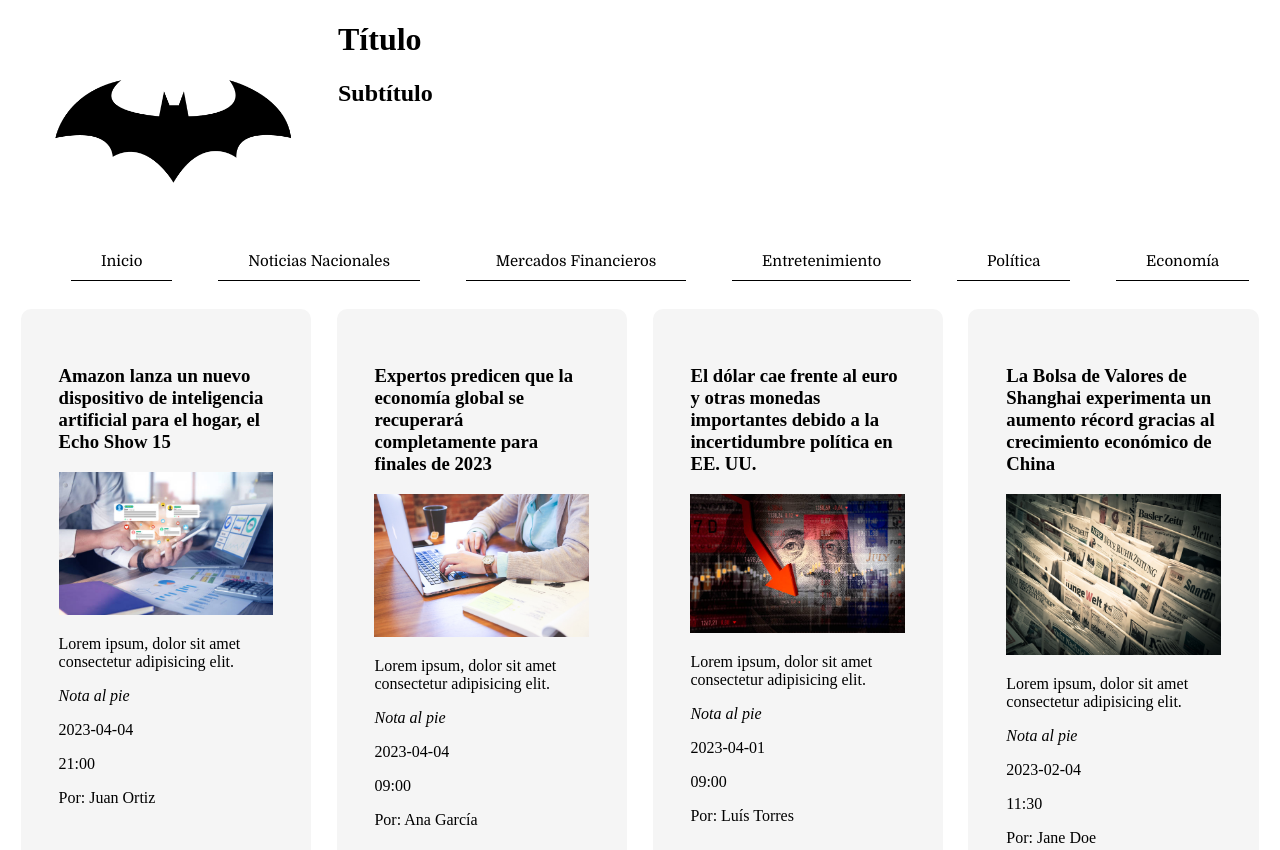
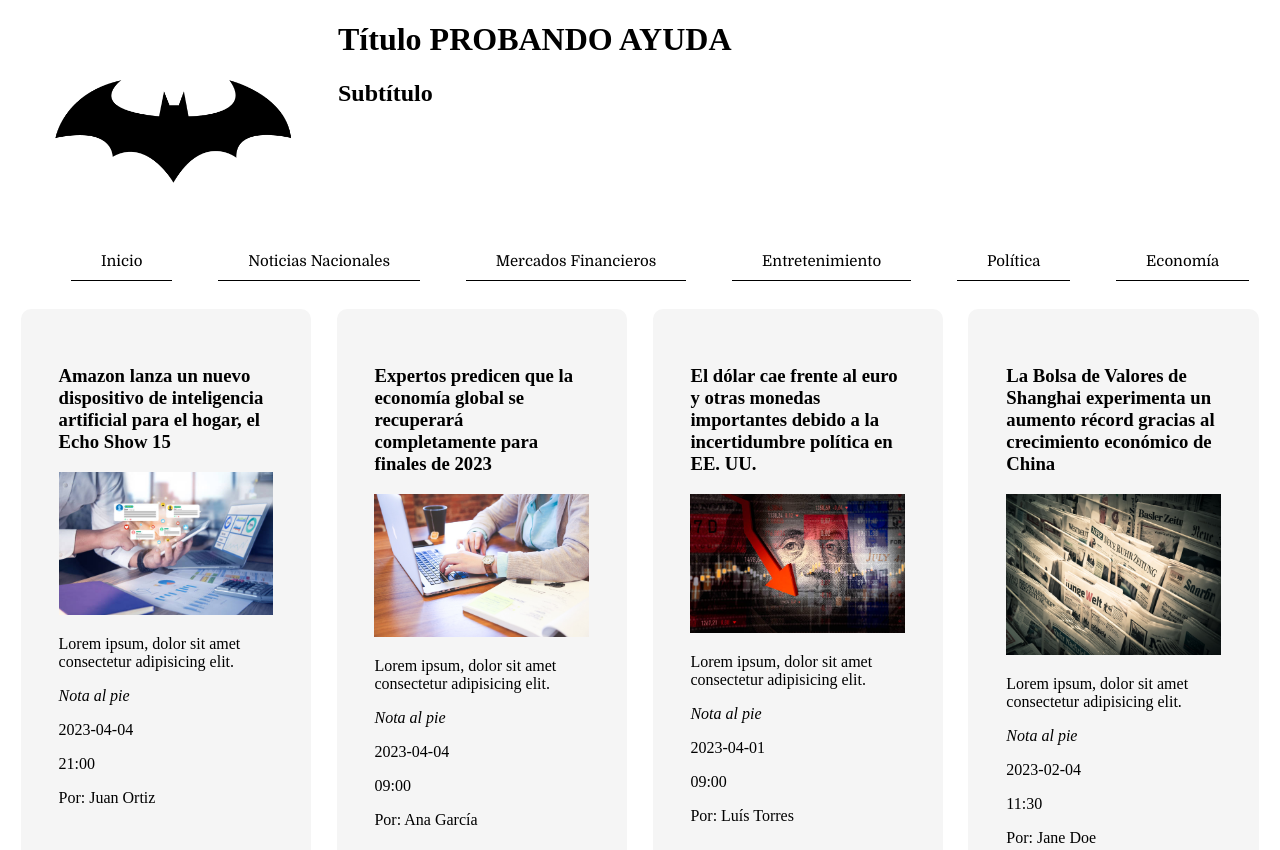
Before and after one commit to el-javier/M2-abpro3.1, a plain HTML site: page index.html in a window 1280 px wide. Shown: the top 850 px of the page. Drawn offline with Linux system fonts and the light colour scheme; files whose address does not match are found by name.

Commit message:
V3 probando ayuda

```diff
--- a/index.html
+++ b/index.html
@@ -11,7 +11,7 @@
     <div class="contenedor">
         <header>
             <img class="logo" src="img/logo.png" width="200" alt="logo"></td>
-            <h1>Título</h1>
+            <h1>Título PROBANDO AYUDA</h1>
             <h2>Subtítulo</h2>
         </header>
         <nav>
```
